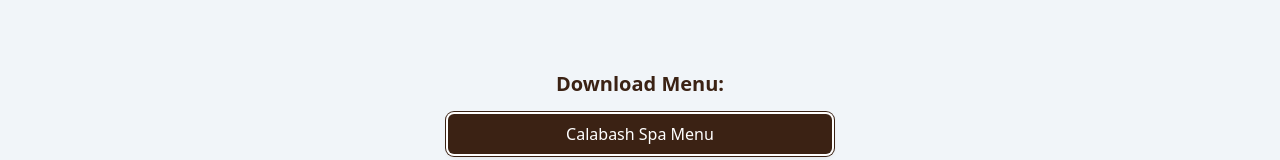
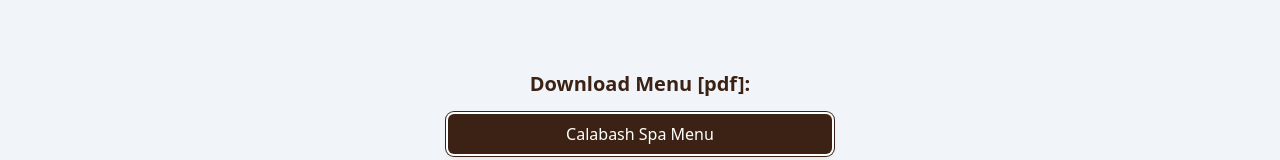
Before and after one commit to PaulDeveloper73/user-app, a website: page src/index.html in a window 1280 px wide. Shown: the part 526-686 px from the top of the page. Drawn offline with Linux system fonts and the light colour scheme.

Commit message:
Updated the text

```diff
--- a/src/index.html
+++ b/src/index.html
@@ -44,7 +44,7 @@
           class="fixed left-0 flex flex-col items-center w-full space-y-4 bottom-2 justify-cente"
         >
           <h4 class="text-center text-xl font-bold text-[#3b2214]">
-            Download Menu:
+            Download Menu [pdf]:
           </h4>
           <a
             class="text-white min-w-80 md:min-w-96 py-2 text-center rounded-md shadow-md ring-1 ring-[#3b2214] ring-offset-2 bg-[#3b2214] hover:bg-[#e1b93a] transition-all ease-in-out duration-500 hover:text-white hover:ring-offset-4 hover:ring-[#3b2214]"
```
